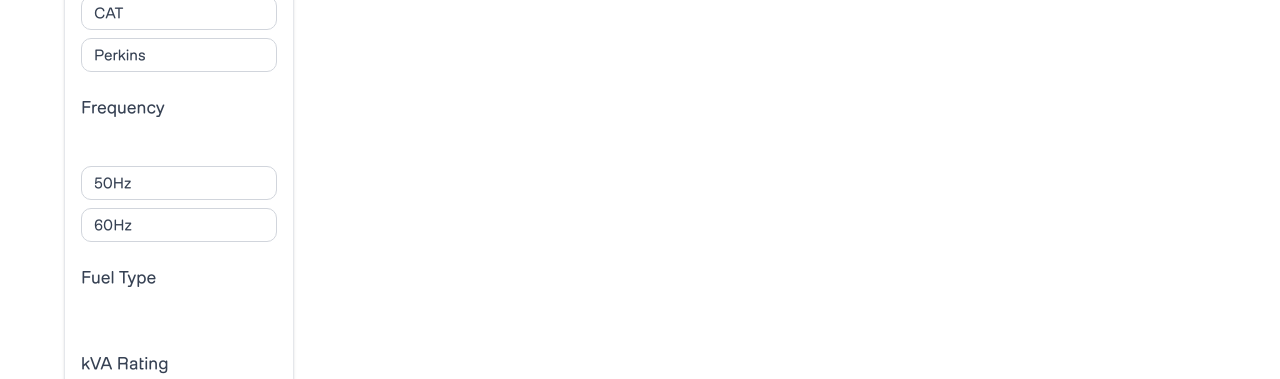
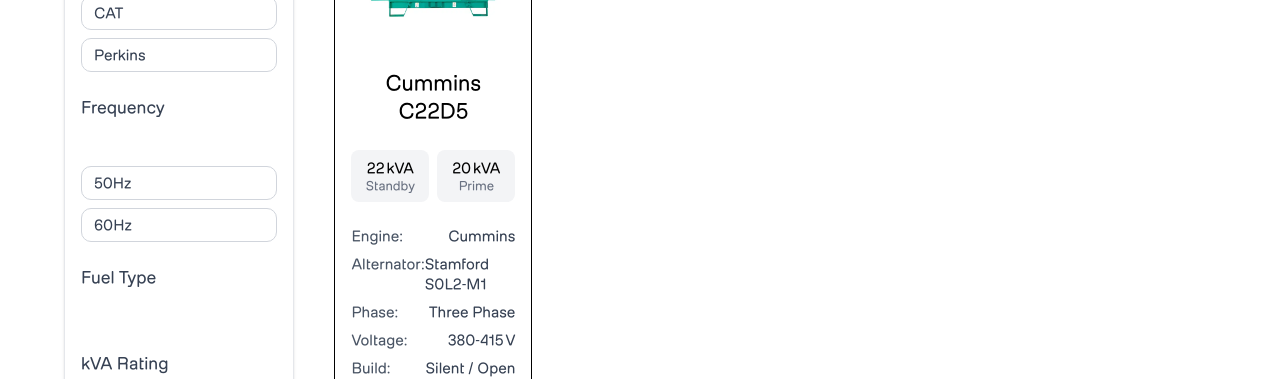
Before and after one commit to blakshadeltd/blakshade, a Next.js app: page /generators/cummins in a window 1280 px wide. Shown: the part 421-800 px from the top of the page. Built offline with nearby package versions, Linux system fonts and the light colour scheme.

Commit message:
Update Cummins

```diff
--- a/app/generators/GeneratorsCard.tsx
+++ b/app/generators/GeneratorsCard.tsx
@@ -8,6 +8,7 @@
     slug: string;
     image: string;
     brand: string;
+    category: string;
     alternator: string;
     frequency: string;
     fuelType: string;
@@ -22,7 +23,7 @@
 
 export default function GeneratorsCard({ product }: { product: Product }) {
     return (
-        <Link href={`/generators/${product.brand}/${product.slug}`} className="group block rounded-2xl overflow-hidden border bg-white hover:shadow-xl transition">
+        <Link href={`/generators/${product.category}/${product.slug}`} className="group block rounded-2xl overflow-hidden border bg-white hover:shadow-xl transition">
 
             <div className="p-4 flex flex-col h-full">
                     {/* Image */}
--- a/data/generators/cummins/cumminsProducts.ts
+++ b/data/generators/cummins/cumminsProducts.ts
@@ -9,6 +9,7 @@
   image: string;
   fullspec: string;
   brand: string;
+  category: string;
   alternator: string;
   frequency: string;
   fuelType: string;
@@ -41,7 +42,8 @@
     slug: "c22d5",
     image: "/generators/cummins/22kva-28kva-cummins-silent-diesel-generator.webp",
     fullspec:"/generators/cummins/cummins-c22d5-data-sheet.pdf",
-    brand: "cummins",
+    brand: "Cummins",
+    category:"cummins",
     engine: "Cummins X2.5-G2",
     ampsperphase: "3",
     controlpanel: "Cummins PowerStart 0600",
```
